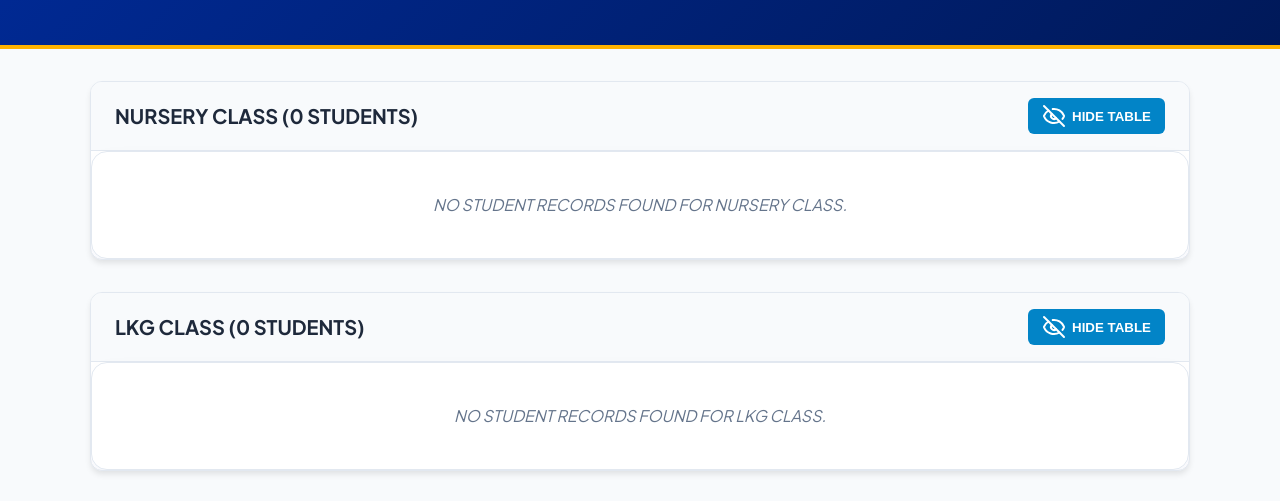
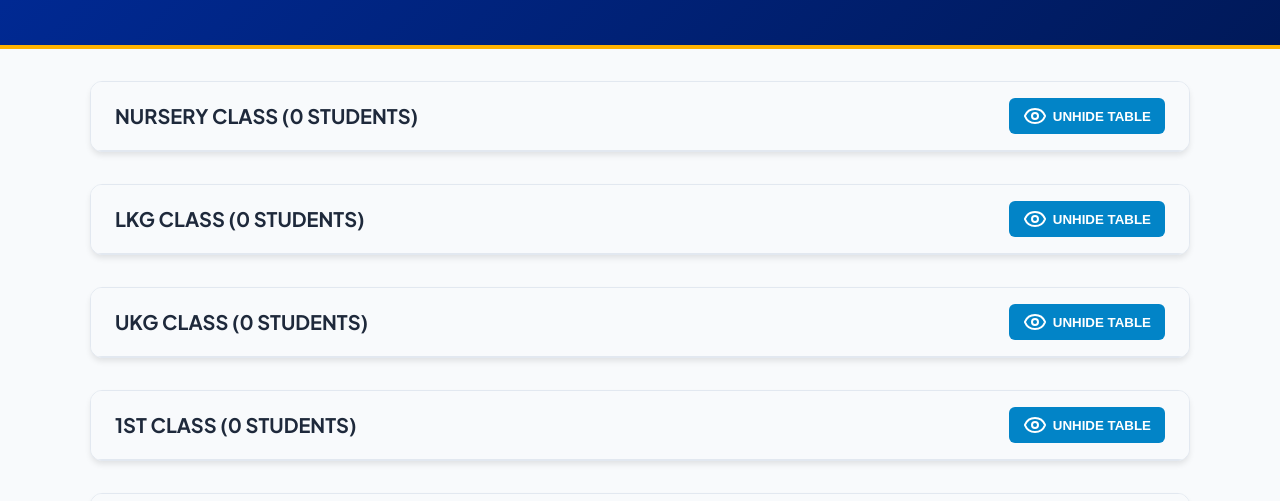
Before and after one commit to phanindraj/saitechnoschool, a website: page students.html in a window 1280 px wide. Shown: the part 296-797 px from the top of the page. Drawn offline with nearby package versions, Linux system fonts and the light colour scheme; no server answers.

Commit message:
update student details

```diff
--- a/students.html
+++ b/students.html
@@ -222,11 +222,10 @@
       ];
 
       targetClasses.forEach(cls => {
-      // Robust filter: matches both uppercase/lowercase strings and handles prefixes/sections
+        // Robust filter: matches upper/lowercase strings and section variations ("10th", "10TH", "NURSERY - ROSE")
         const filtered = students.filter(s => {
           const classSec = (s.classSec || '').toUpperCase().trim();
 
-        // Exact prefix match or isolated key search (e.g. "10TH", "10TH - LILLY", "10th")
           if (cls.key === '1ST') {
             return classSec.includes('1ST') && !classSec.includes('10TH');
           }
@@ -237,20 +236,21 @@
         const sectionDiv = document.createElement('div');
         sectionDiv.className = 'class-section-container';
 
-      // Header Bar with Toggle Button
+        // Header Bar with UNHIDE TABLE Button by default
         const headerBar = document.createElement('div');
         headerBar.className = 'class-header-bar';
         headerBar.innerHTML = `
           <h3>${cls.title} (${filtered.length} STUDENTS)</h3>
           <button class="toggle-btn" onclick="toggleTable(this)">
-          <i data-lucide="eye-off" size="16"></i> HIDE TABLE
+            <i data-lucide="eye" size="16"></i> UNHIDE TABLE
           </button>
         `;
         sectionDiv.appendChild(headerBar);
 
-      // Table Content Wrapper
+        // Table Content Wrapper (HIDDEN BY DEFAULT)
         const tableWrapper = document.createElement('div');
         tableWrapper.className = 'table-container';
+        tableWrapper.style.display = 'none';
 
         if (filtered.length > 0) {
           let tableHtml = `
@@ -312,13 +312,14 @@
       const sectionContainer = button.closest('.class-section-container');
       const tableContainer = sectionContainer.querySelector('.table-container');
 
-    if (tableContainer.style.display === 'none') {
+      if (window.getComputedStyle(tableContainer).display === 'none') {
         tableContainer.style.display = 'block';
         button.innerHTML = `<i data-lucide="eye-off" size="16"></i> HIDE TABLE`;
       } else {
         tableContainer.style.display = 'none';
         button.innerHTML = `<i data-lucide="eye" size="16"></i> UNHIDE TABLE`;
       }
+
       if (typeof lucide !== 'undefined') {
         lucide.createIcons();
       }
```
Lines whose indentation alone changed are shown as unchanged.
